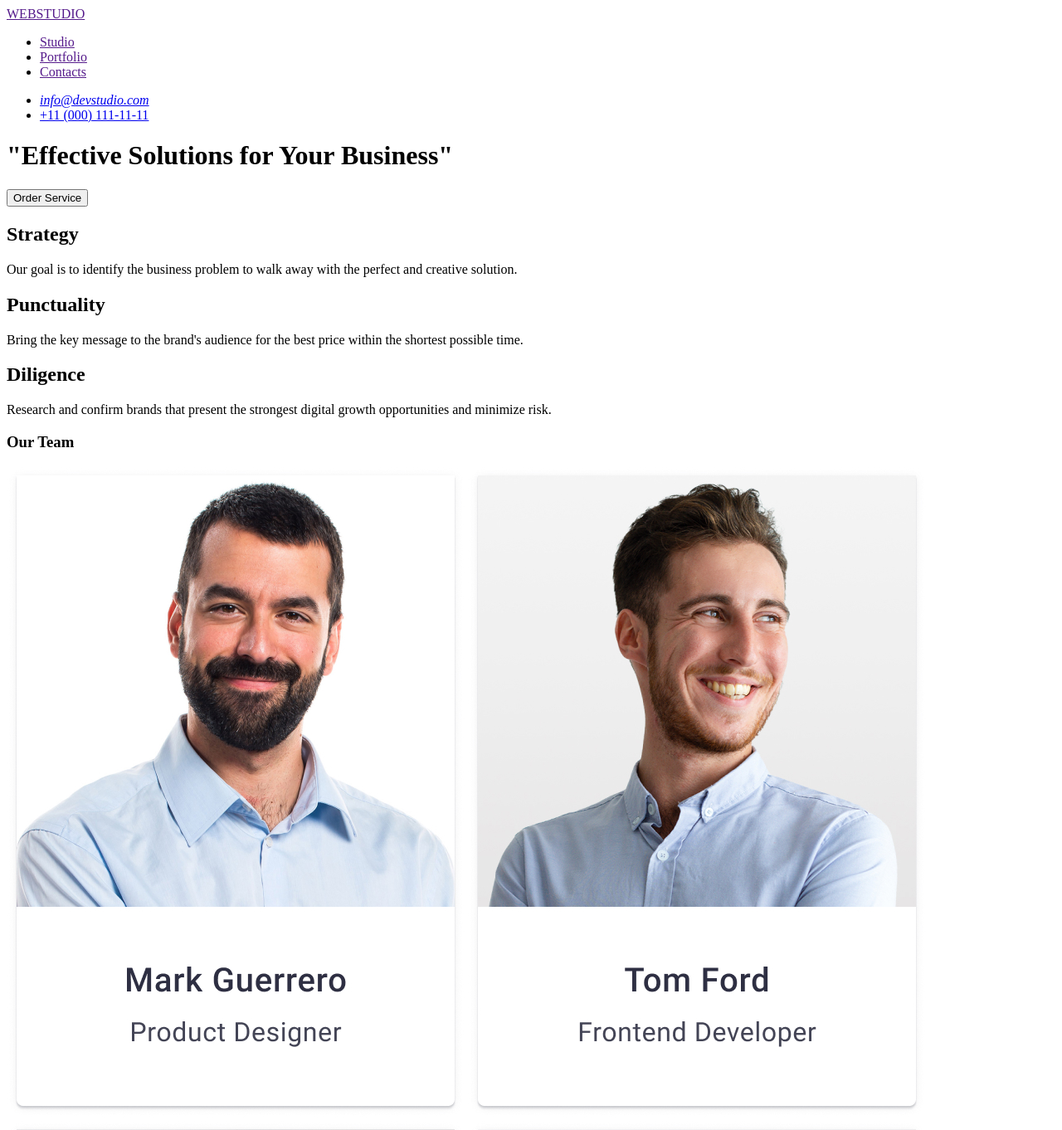
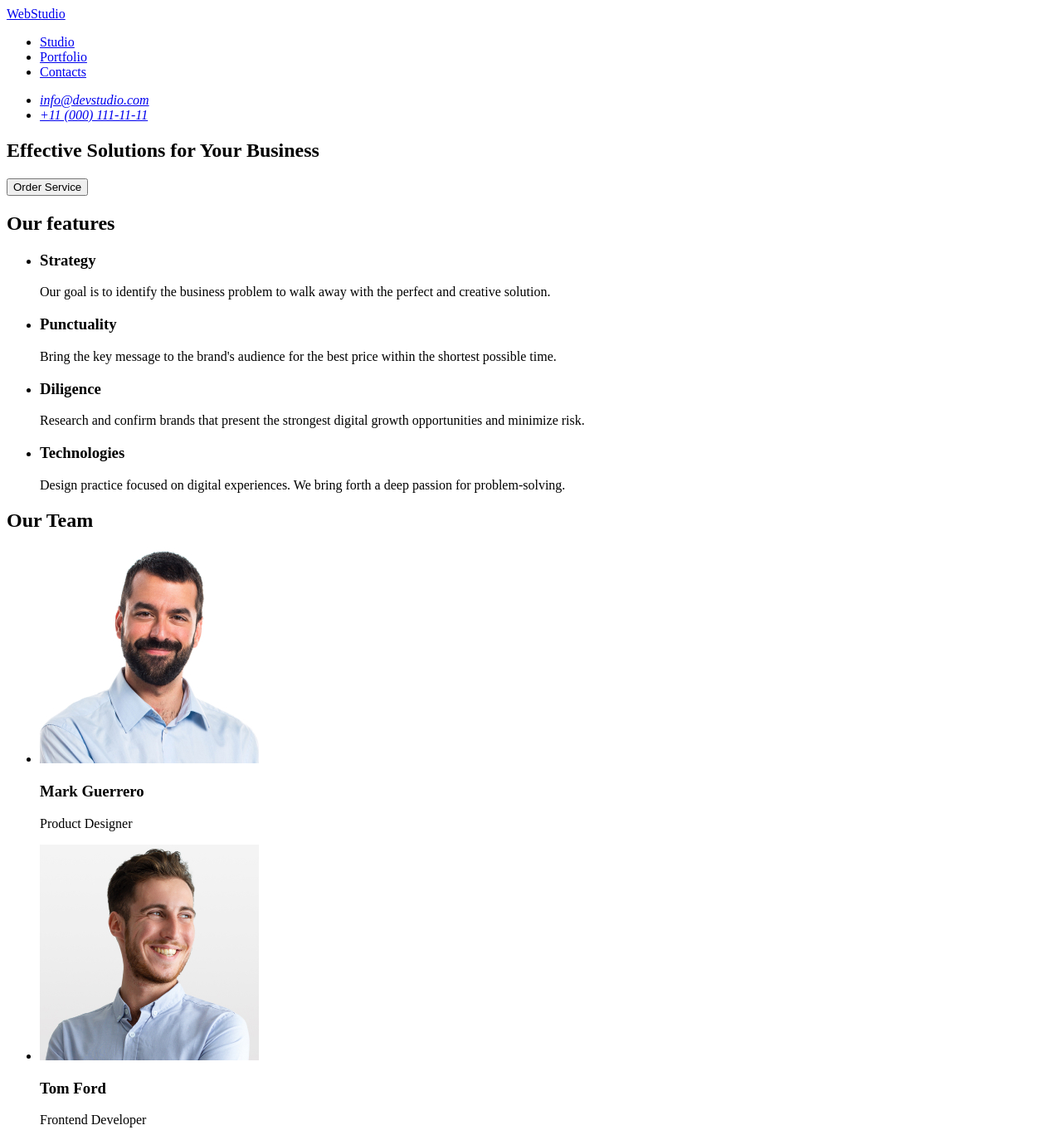
Before and after one commit to avukatzd/goit-markup-hw-01-, a plain HTML site: page index.html in a window 1280 px wide. Shown: the top 1362 px of the page at 83% size. Drawn offline with Linux system fonts and the light colour scheme.

Commit message:
feat: add homework 1 files

```diff
--- a/index.html
+++ b/index.html
@@ -1,56 +1,132 @@
 <!DOCTYPE html>
 <html lang="en">
   <head>
-    <meta charset="utf-8" />
-    <meta
-      name="description"
-      content="Learning the basics of HTML for beginners"
-    />
-    <title>HTML is simple!</title>
+    <meta charset="UTF-8" />
+    <meta name="viewport" content="width=device-width, initial-scale=1.0" />
+    <title>Web Studio</title>
   </head>
   <body>
     <header>
-      <a href="">WEBSTUDIO</a>
+      <nav>
+        <a href="./index.html">WebStudio</a>
+        <ul>
+          <li>
+            <a href="#">Studio</a>
+          </li>
+          <li>
+            <a href="#">Portfolio</a>
+          </li>
+          <li>
+            <a href="#">Contacts</a>
+          </li>
+        </ul>
+      </nav>
+      <address>
+        <ul>
+          <li>
+            <a href="mailto:info@devstudio.com">info@devstudio.com</a>
+          </li>
+          <li>
+            <a href="tel:+110001111111">+11 (000) 111-11-11</a>
+          </li>
+        </ul>
+      </address>
+    </header>
 
+    <main>
+      <section>
+        <h1>Effective Solutions for Your Business</h1>
+        <button type="button">Order Service</button>
+      </section>
+
+      <section>
+        <h2>Our features</h2>
         <ul>
-        <li><a href="">Studio</a></li>
-        <li><a href="">Portfolio</a></li>
-        <li><a href="">Contacts</a></li>
-      </ul>
-      <ul>
-        <li><address><a href="mailto:info@devstudio.com>">info@devstudio.com</a></br />
-</li>
-        <li><a href="tel:+110001111111">+11 (000) 111-11-11</a></li>
-      </ul>
-      <h1>"Effective Solutions for Your Business"</h1>
-      <button type="button">Order Service</button>
-      <h2>Strategy</h2>
+          <li>
+            <h3>Strategy</h3>
             <p>
               Our goal is to identify the business problem to walk away with the
               perfect and creative solution.
             </p>
-      <h2>Punctuality</h2>
+          </li>
+          <li>
+            <h3>Punctuality</h3>
             <p>
-        Bring the key message to the brand's audience for the best price within
-        the shortest possible time.
+              Bring the key message to the brand's audience for the best price
+              within the shortest possible time.
             </p>
-      <h2>Diligence</h2>
+          </li>
+          <li>
+            <h3>Diligence</h3>
             <p>
-        Research and confirm brands that present the strongest digital growth
-        opportunities and minimize risk.
+              Research and confirm brands that present the strongest digital
+              growth opportunities and minimize risk.
             </p>
-      <h3>Our Team</h3>
-      <img src="images/Team Card 1.jpg" />
-      <img src="images/Team Card 2.jpg" />
-      <img src="images/Team Card 3.jpg" />
-      <img src="images/Team Card 4.jpg" />
-    </header>
-    <a href="">
-      <img src="images/Logo.jpg" alt="" />
-    </a>
+          </li>
+          <li>
+            <h3>Technologies</h3>
+            <p>
+              Design practice focused on digital experiences. We bring forth a
+              deep passion for problem-solving.
+            </p>
+          </li>
+        </ul>
+      </section>
+
+      <section>
+        <h2>Our Team</h2>
+        <ul>
+          <li>
+            <img
+              src="./images/Mark-Guerrero.jpg"
+              alt="Siyah saçlı sakallı adam"
+              width="264"
+              height="260"
+            />
+            <h3>Mark Guerrero</h3>
+            <p>Product Designer</p>
+          </li>
+          <li>
+            <img
+              src="./images/Tom-Ford.jpg"
+              alt="Kumral güler yüzlü çocuk"
+              width="264"
+              height="260"
+            />
+            <h3>Tom Ford</h3>
+            <p>Frontend Developer</p>
+          </li>
+
+          <li>
+            <img
+              src="./images/Camila-Garcia.jpg"
+              alt="Uzun saçlı kumral kadın"
+              width="264"
+              height="260"
+            />
+            <h3>Camila Garcia</h3>
+            <p>Marketing</p>
+          </li>
+          <li>
+            <img
+              src="./images/Daniel-Wilson.jpg"
+              alt="Kısa saçlı adam"
+              width="264"
+              height="260"
+            />
+            <h3>Daniel Wilson</h3>
+            <p>UI Designer</p>
+          </li>
+        </ul>
+      </section>
+    </main>
+
     <footer>
+      <a href="./index.html">webstudio</a>
+      <p>
         Increase the flow of customers and sales for your business with digital
         marketing & growth solutions.
+      </p>
     </footer>
   </body>
 </html>
```
Also changed, not shown: images/Camila-Garcia.jpg (added), images/Daniel-Wilson.jpg (added), images/Logo.jpg (deleted), images/Mark-Guerrero.jpg (added), images/Team Card 1.jpg (deleted), images/Team Card 2.jpg (deleted), images/Team Card 3.jpg (deleted), images/Team Card 4.jpg (deleted), images/Tom-Ford.jpg (added). Lines whose indentation alone changed are shown as unchanged.
